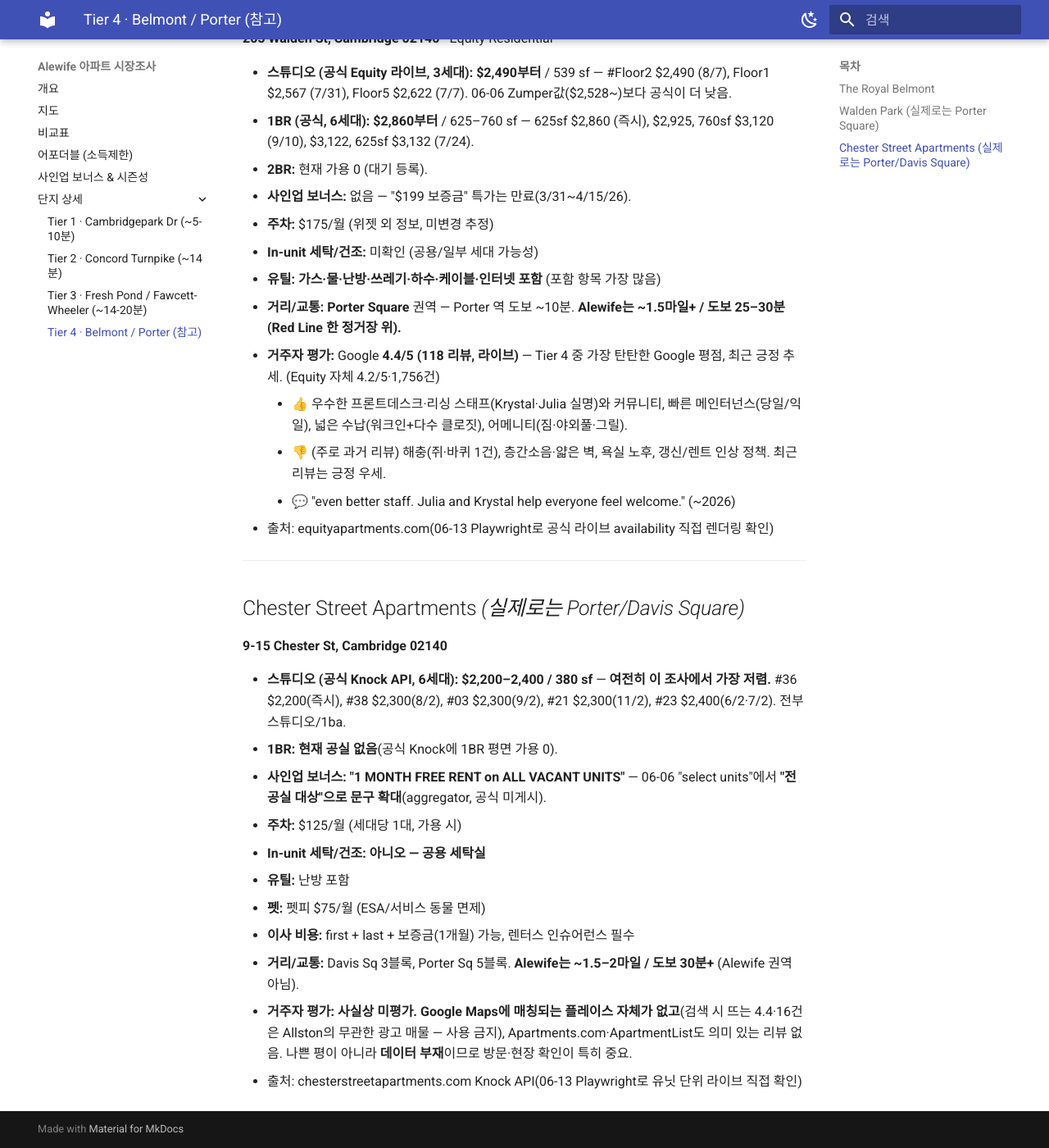
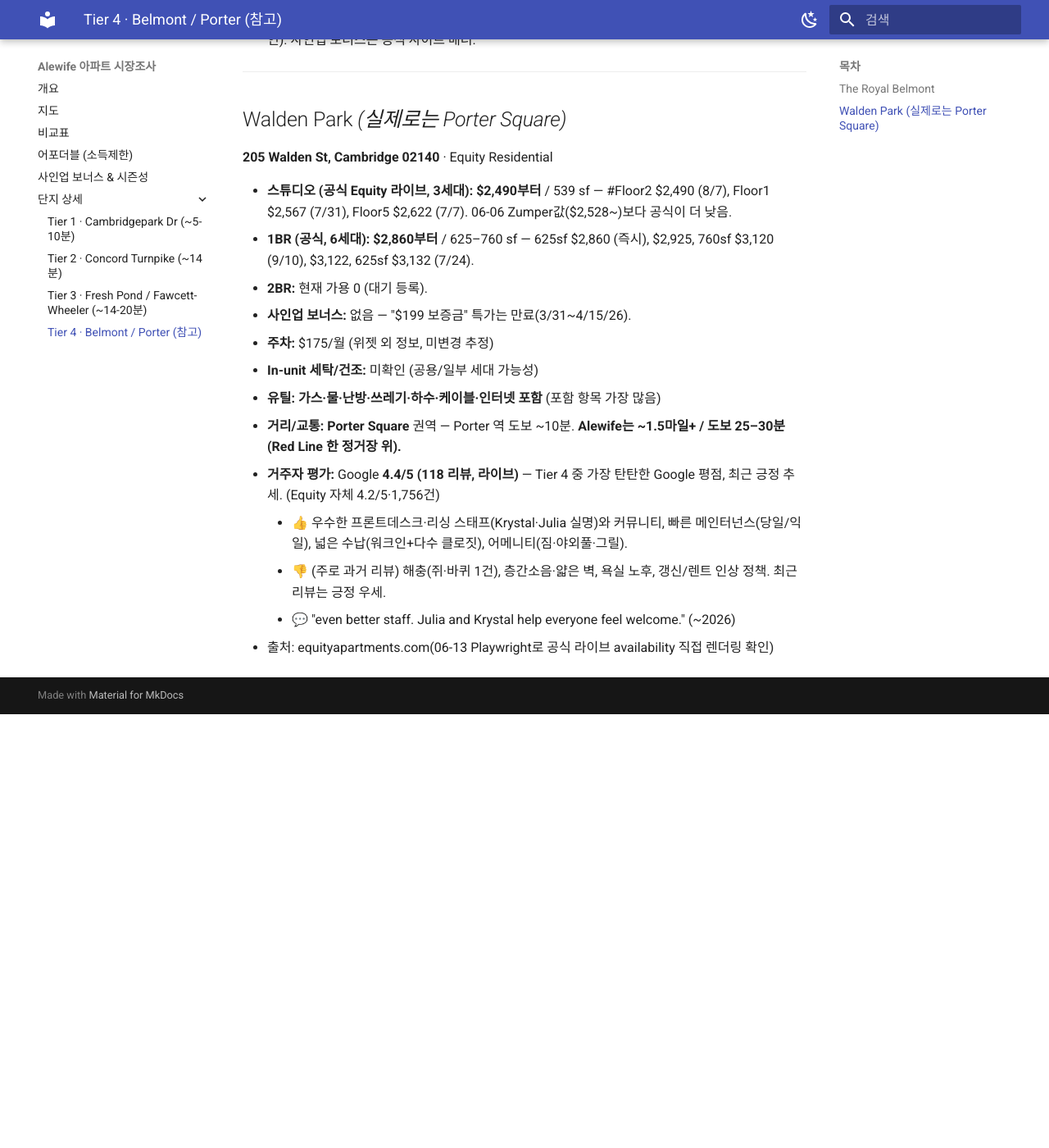
Before and after one commit to youngshk/boston-moving, an MkDocs documentation site: the page built from docs/tier4.md, in a window 1280 px wide and 1400 px high, scrolled down 1362 px. Shown: the whole window at 82% size. Built offline with MkDocs 1.6.1 and Material for MkDocs 9.7.7, drawn with Linux system fonts in a browser that asks for light colours; after the commit the page ends 2233 px from its top, so only the background shows below that; some of the changed text lies outside the part shown.

Commit message:
Chester Street Apartments 목록에서 제외 (Davis/Porter 권역)
Chester St는 Alewife에서 ~1.5–2마일(도보 ~21분+) 떨어진 Davis/Porter Square
권역이고 Google 등록도 없어 평판 검증이 어려워 목록에서 제외. 전 단지 17곳으로.

- tier4.md: Chester 섹션 삭제, 제외 안내 노트 추가
- comparison.md: 거리표·가격표·보너스표·평점표에서 행 삭제, 관련 주의문 정리
- map.md: 마커 삭제, 단지 수 18→17
- index.md: 최저 스튜디오·주차·Tier4 설명·결론에서 Chester 제거(+제외 안내)
- promotions.md: 리퍼럴/aggregator 표에서 행 삭제
- tools/scrape_listings.py: chester_st 타깃 제거(주석으로 사유 명기)

Co-Authored-By: Claude Opus 4.8 (1M context) <noreply@anthropic.com>

```diff
--- a/docs/comparison.md
+++ b/docs/comparison.md
@@ -37,8 +37,7 @@
 | 14 | Atmark Cambridge | 2 | 1,399m (0.87mi) | ~19분 | [길찾기](https://www.google.com/maps/dir/?api=1&origin=42.39123,-71.14562&destination=42.39600,-71.14128&travelmode=walking) |
 | 15 | The Royal Belmont | 4 | 1,409m (0.87mi) | ~19분 | [길찾기](https://www.google.com/maps/dir/?api=1&origin=42.39921,-71.15447&destination=42.39600,-71.14128&travelmode=walking) |
 | 16 | The Brook | 2 | 1,495m (0.93mi) | ~20분 | [길찾기](https://www.google.com/maps/dir/?api=1&origin=42.39313,-71.14692&destination=42.39600,-71.14128&travelmode=walking) |
-| 17 | Chester Street | 4 | 1,603m (1.00mi) | ~21분 | [길찾기](https://www.google.com/maps/dir/?api=1&origin=42.39360,-71.12481&destination=42.39600,-71.14128&travelmode=walking) |
-| 18 | Walden Park | 4 | 1,836m (1.14mi) | ~24분 | [길찾기](https://www.google.com/maps/dir/?api=1&origin=42.38709,-71.12967&destination=42.39600,-71.14128&travelmode=walking) |
+| 17 | Walden Park | 4 | 1,836m (1.14mi) | ~24분 | [길찾기](https://www.google.com/maps/dir/?api=1&origin=42.38709,-71.12967&destination=42.39600,-71.14128&travelmode=walking) |
 
 !!! note "측정 방법·오차"
     - 출발점은 각 단지 정문 좌표, 도착점은 Alewife 역 노드(42.39600, -71.14128). **건물 입구·역 출입구(차고/버스웨이/플랫폼)를 어디로 잡느냐에 따라 ±1–2분** 차이가 납니다.
@@ -66,7 +65,6 @@
 | The Brook | 3 | ~20분 | 없음 | — | $2,925–3,300 | 671–983 sf | 95 Fawcett St · #506 신규 추가 |
 | The Royal Belmont | 4 | ~19분 | 가용 없음 (공식✓) | 596 sf | **$2,870–3,190** (공식✓) | 632–1,062 sf | 1BR 13세대(752sf ~$2,875×다수) |
 | Walden Park *(Porter)* | 4 | ~24분 | **$2,490+** (공식✓) | 539 sf | **$2,860+** (공식✓) | 625–760 sf | 스튜디오3·1BR6 가용 |
-| Chester Street *(Porter/Davis)* | 4 | ~21분 | **$2,200–2,400** (공식✓) | 380 sf | 가용 없음 (공식✓) | — | 스튜디오 6세대, 최저가 |
 
 ## 보너스 · 주차 · 세탁기 · 유틸 · 무브인
 
@@ -89,7 +87,6 @@
 | The Brook | 공식 없음 / aggregator "노브로커피·1개월 무료" *(미확인)* | $250/월 차고 | 예 | n/p | 1BR 9/1 |
 | The Royal Belmont | **"6/21/26까지 입주 시 1개월 무료"** (공식, 유지) | 차고, n/p | 예 (stackable) | n/p | 1BR 다수 (Norbert 10세대) |
 | Walden Park *(Porter)* | 없음(보증금 특가 만료) | $175/월(추정) | 미확인 | **가스·물·난방·쓰레기·하수·케이블·인터넷** | 문의 |
-| Chester Street *(Porter/Davis)* | **"1개월 무료 — 전 공실 대상"**(aggregator, 문구 확대) | $125/월 (세대당 1대) | 아니오 (공용 세탁실) | 난방·물 | 스튜디오 즉시~11월 |
 
 !!! note "사인업 보너스 \"공식 / 미확인\"의 의미"
     **(공식)** = 단지 공식 사이트(또는 공식 RentCafe 피드) 배너에서 직접 확인. **(미확인)** = aggregator(Apartments.com 등)에만 있어 전화 확인 필요. 이번 회차에서 **Luxe·Atmark는 "미확인→공식 확인"으로 격상**되었고, **603 Concord는 새 "한정 특가"가 등장**했습니다.
@@ -120,11 +117,9 @@
 | Tempo Cambridge | 3.6 (115) | [리뷰 보기](https://www.google.com/maps/search/Tempo+Cambridge+203+Concord+Turnpike+Cambridge+MA) | 관리 호평/빌드품질·주차 비판 갈림 |
 | 605 Concord | 1.5 (2) ⚠️ | [리뷰 보기](https://www.google.com/maps/search/605+Concord+at+Fresh+Pond+Cambridge+MA) | 신축(2025), 리뷰 2건뿐 — **평점 무의미** |
 | The Brook | 1.0 (1) ⚠️ | [리뷰 보기](https://www.google.com/maps/search/The+Brook+Luxury+Apartments+95+Fawcett+St+Cambridge+MA) | 리뷰 1건뿐 — **평점 무의미** (별도 텍스트 리뷰는 부정적) |
-| Chester Street | Google 등록 없음 | — | 검색 시 매칭되는 Google 플레이스 없음 (미평가) |
 
 ⚠️ = 리뷰 수가 한 자릿수~극소라 평점 신뢰 불가. † = 06-13 신규 추가 단지로, 평점은 검색 기준이며 **라이브 Google 추출은 다음 패스에서 보강** 예정.
 
 !!! warning "리뷰 데이터 주의"
     - **리뷰 수가 적은 곳(The Brook 1건, 605 Concord 2건, 603·Park87 6건)은 평점이 사실상 의미 없습니다.** 텍스트 리뷰 내용(상세 페이지)을 보세요.
-    - **Chester Street**는 Google Maps에 매칭되는 플레이스가 없습니다(검색 시 뜨는 4.4는 Allston의 무관한 광고 매물이니 사용 금지).
     - **공통적으로 가장 많은 불만은 "층간/벽간 방음"과 "택배 도난"** — 거의 모든 단지에서 반복됩니다.
--- a/docs/map.md
+++ b/docs/map.md
@@ -73,8 +73,7 @@ Alewife는 Red Line 종점이라 **대형 환승 주차 차고**가 있습니다
       {n:'Park87', lat:42.38980, lng:-71.13948, t:3, d:'스튜디오 없음 · 1BR Plus ~$3,100 · 1BR 2주 무료(정황)'},
       {n:'Park77', lat:42.38930, lng:-71.14005, t:3, d:'스튜디오/1BR 가격 비공개 · 난방·온수 포함'},
       {n:'The Royal Belmont', lat:42.39921, lng:-71.15447, t:4, d:'(Belmont) 스튜디오 없음 · 1BR ~$2,870 · 1개월 무료(6/21/26 마감)'},
-      {n:'Walden Park', lat:42.38709, lng:-71.12967, t:4, d:'(Porter) 스튜디오 $2,490~ · 1BR $2,860~(공식) · 유틸 다수 포함'},
-      {n:'Chester Street', lat:42.39360, lng:-71.12481, t:4, d:'(Porter/Davis) 스튜디오 ~$2,200(최저가) · 1BR 공실없음 · 1개월 무료(전 공실)'}
+      {n:'Walden Park', lat:42.38709, lng:-71.12967, t:4, d:'(Porter) 스튜디오 $2,490~ · 1BR $2,860~(공식) · 유틸 다수 포함'}
     ];
 
     var map = L.map('alewife-map').setView([42.3935, -71.1410], 14);
--- a/docs/promotions.md
+++ b/docs/promotions.md
@@ -31,7 +31,6 @@
 | The Brook | 노브로커피 / 일부 1개월 무료 (공식 미확인) |
 | Park87 | 1BR 2주 무료 (공식 라이브엔 2BR만) |
 | Park77 | 스튜디오 1개월 무료 (공식 라이브엔 미노출, 현재 스튜디오 공실 없음) |
-| Chester Street | 1개월 무료 — 전 공실 대상 (공식 미게시) |
 
 ### 현재 보너스 없음
 
--- a/docs/tier4.md
+++ b/docs/tier4.md
@@ -48,20 +51,3 @@ Alewife에서 다소 떨어졌거나 행정구역이 다른 단지들. The Royal
     - 👎 (주로 과거 리뷰) 해충(쥐·바퀴 1건), 층간소음·얇은 벽, 욕실 노후, 갱신/렌트 인상 정책. 최근 리뷰는 긍정 우세.
     - 💬 "even better staff. Julia and Krystal help everyone feel welcome." (~2026)
 - 출처: equityapartments.com(06-13 Playwright로 공식 라이브 availability 직접 렌더링 확인)
-
----
-
-## Chester Street Apartments *(실제로는 Porter/Davis Square)*
-**9-15 Chester St, Cambridge 02140**
-
-- **스튜디오 (공식 Knock API, 6세대):** **$2,200–2,400 / 380 sf** — **여전히 이 조사에서 가장 저렴.** #36 $2,200(즉시), #38 $2,300(8/2), #03 $2,300(9/2), #21 $2,300(11/2), #23 $2,400(6/2·7/2). 전부 스튜디오/1ba.
-- **1BR:** **현재 공실 없음**(공식 Knock에 1BR 평면 가용 0).
-- **사인업 보너스:** **"1 MONTH FREE RENT on ALL VACANT UNITS"** — 06-06 "select units"에서 **"전 공실 대상"으로 문구 확대**(aggregator, 공식 미게시).
-- **주차:** $125/월 (세대당 1대, 가용 시)
-- **In-unit 세탁/건조:** **아니오 — 공용 세탁실**
-- **유틸:** 난방 포함
-- **펫:** 펫피 $75/월 (ESA/서비스 동물 면제)
-- **이사 비용:** first + last + 보증금(1개월) 가능, 렌터스 인슈어런스 필수
-- **거리/교통:** Davis Sq 3블록, Porter Sq 5블록. **Alewife는 ~1.5–2마일 / 도보 30분+** (Alewife 권역 아님).
-- **거주자 평가:** **사실상 미평가.** **Google Maps에 매칭되는 플레이스 자체가 없고**(검색 시 뜨는 4.4·16건은 Allston의 무관한 광고 매물 — 사용 금지), Apartments.com·ApartmentList도 의미 있는 리뷰 없음. 나쁜 평이 아니라 **데이터 부재**이므로 방문·현장 확인이 특히 중요.
-- 출처: chesterstreetapartments.com Knock API(06-13 Playwright로 유닛 단위 라이브 직접 확인)
```
Also changed, not shown: other parts of docs/map.md (+1 -1 lines), other parts of docs/tier4.md (+4 -1 lines), docs/index.md (+5 -5 lines), 1 other file.
